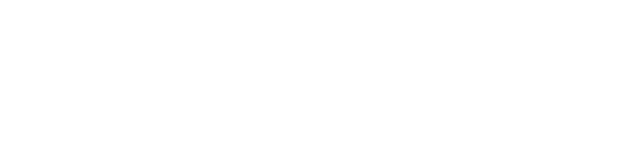
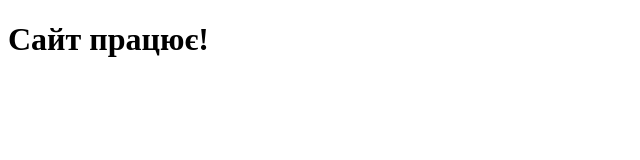
Before and after one commit to Tanya210300/mate-test-repository, a plain HTML site: page index.html in a window 1280 px wide. Shown: the whole page, without its empty margins (0-640 px from the left). Drawn offline with Linux system fonts and the light colour scheme.

Commit message:
Update index.html

```diff
--- a/index.html
+++ b/index.html
@@ -6,6 +6,6 @@
     <title>Document</title>
 </head>
 <body>
-
+  <h1>Сайт працює!</h1>
 </body>
 </html>
```
